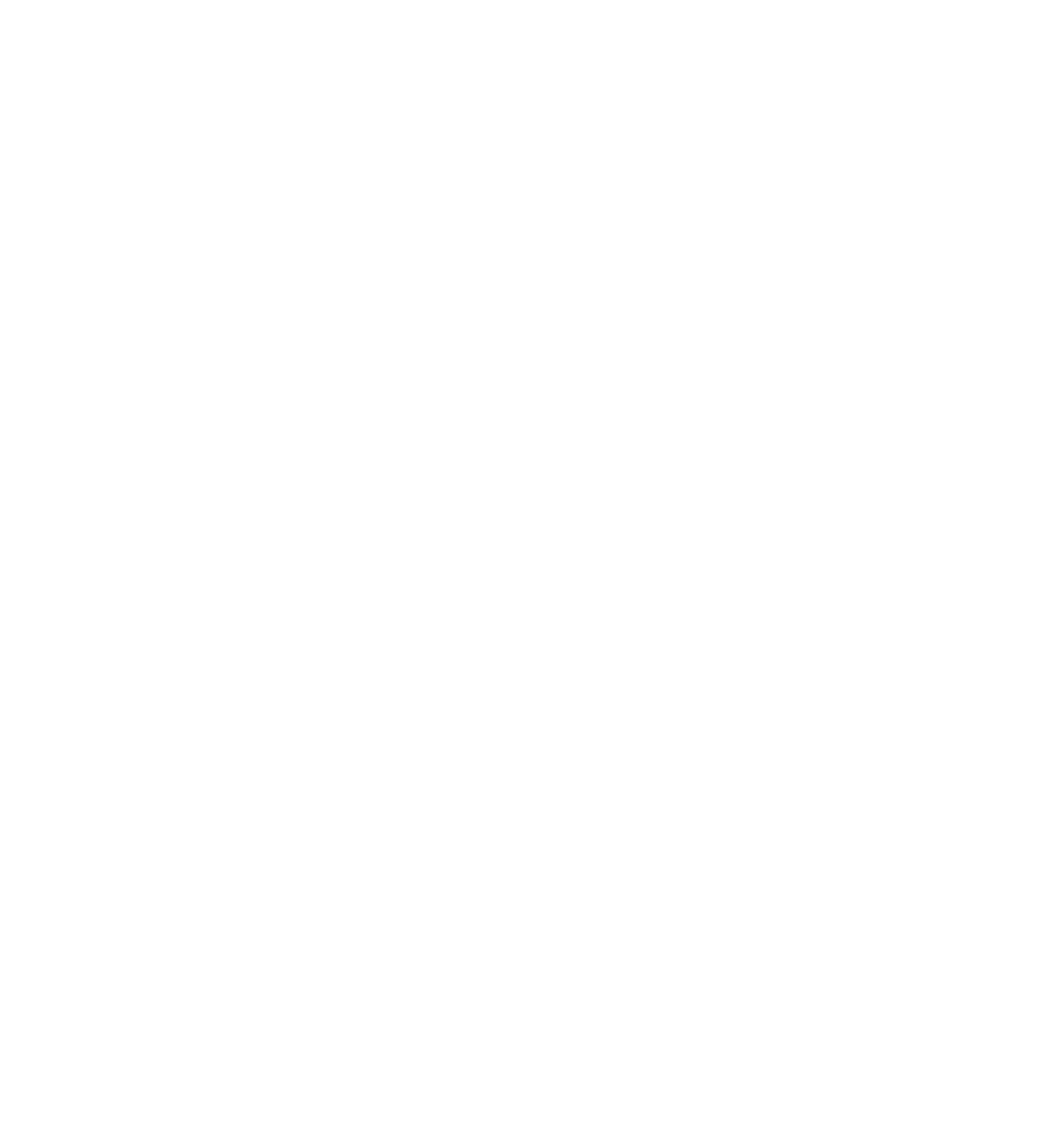
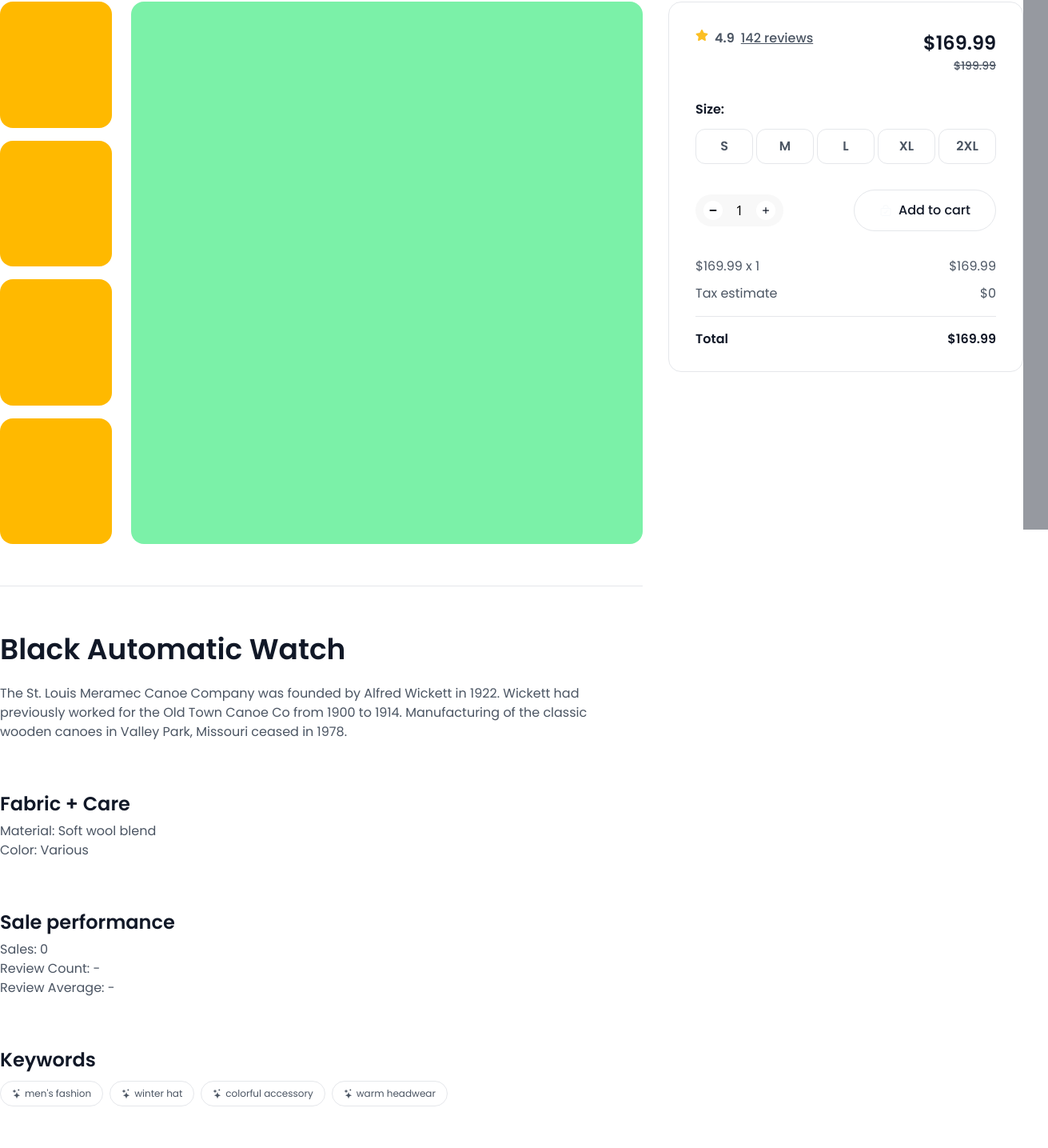
Before and after one commit to tanzim-me/nexton-ecommerce, a React (Vite) app: page /product in a window 1280 px wide. Before the commit this address had no page. Shown: the part 138-1573 px from the top of the page at 80% size, 1311 px wide, since content can reach past the window. Before the commit the page ends 800 px from the top, so only its background shows below. Built offline with nearby package versions, Linux system fonts and the light colour scheme; no server answers.

Commit message:
made the product page with 3 new components(ProductImage, ProductPrice, ProductDetails) and 1 previous component(ProductSlider), no all functionalities implemented yet

```diff
--- a/src/App.jsx
+++ b/src/App.jsx
@@ -7,12 +7,14 @@
 import Explore from './pages/Explore'
 import Login from './pages/Login'
 import Registration from './pages/Registration'
+import Product from './pages/Product'
 
 const App = () => {
 
   const myRoute = createBrowserRouter(createRoutesFromElements(
     <Route path="/" element={<Layout1 />}>
       <Route index element={<Home />} />
+      <Route path="/product" element={<Product />} />
       <Route path="/checkout" element={<CheckOut />} />
       <Route path="/explore" element={<Explore />} />
       <Route path="/login" element={<Login />} />
--- /dev/null
+++ b/src/components/ProductDetails.jsx
@@ -0,0 +1,54 @@
+import React from "react";
+import { BsStars } from "react-icons/bs";
+
+export default function ProductDetails() {
+  return (
+    <section>
+      <h2 className="font-poppins font-semibold text-[36px] text-theme mb-4">
+        Black Automatic Watch
+      </h2>
+      <p className="w-[735px] h-18 font-poppins font-normal text-[16px] text-secondary mb-15">
+        The St. Louis Meramec Canoe Company was founded by Alfred Wickett in
+        1922. Wickett had previously worked for the Old Town Canoe Co from 1900
+        to 1914. Manufacturing of the classic wooden canoes in Valley Park,
+        Missouri ceased in 1978.
+      </p>
+      <h2 className="font-poppins font-semibold text-[24px] text-theme mb-1">
+        Fabric + Care
+      </h2>
+      <div className="font-poppins font-normal text-[16px] text-secondary mb-15">
+        <p>Material: Soft wool blend</p>
+        <p>Color: Various</p>
+      </div>
+      <h2 className="font-poppins font-semibold text-[24px] text-theme mb-1">
+        Sale performance
+      </h2>
+      <div className="font-poppins font-normal text-[16px] text-secondary mb-15">
+        <p>Sales: 0</p>
+        <p>Review Count: -</p>
+        <p>Review Average: -</p>
+      </div>
+      <h2 className="font-poppins font-semibold text-[24px] text-theme mb-2">
+        Keywords
+      </h2>
+      <div className="font-poppins font-normal text-[12px] text-secondary flex gap-2 items-center">
+        <button className="h-8 rounded-full border border-[#E5E7EB] px-3.5 flex gap-1 justify-center items-center">
+          <BsStars />
+          men's fashion
+        </button>
+        <button className="h-8 rounded-full border border-[#E5E7EB] px-3.5 flex gap-1 justify-center items-center">
+          <BsStars />
+          winter hat
+        </button>
+        <button className="h-8 rounded-full border border-[#E5E7EB] px-3.5 flex gap-1 justify-center items-center">
+          <BsStars />
+          colorful accessory
+        </button>
+        <button className="h-8 rounded-full border border-[#E5E7EB] px-3.5 flex gap-1 justify-center items-center">
+          <BsStars />
+          warm headwear
+        </button>
+      </div>
+    </section>
+  );
+}
--- /dev/null
+++ b/src/components/ProductImage.jsx
@@ -0,0 +1,17 @@
+import React from "react";
+
+export default function ProductImage() {
+  return (
+      <div className="w-[804px] h-[678px] flex gap-6 justify-between">
+        <div className="flex flex-col gap-4">
+          <div className="w-[140px] h-[158px] bg-amber-400 rounded-2xl"></div>
+          <div className="w-[140px] h-[158px] bg-amber-400 rounded-2xl"></div>
+          <div className="w-[140px] h-[158px] bg-amber-400 rounded-2xl"></div>
+          <div className="w-[140px] h-[158px] bg-amber-400 rounded-2xl"></div>
+        </div>
+        <div className="w-[640px] h-[678px] bg-green-300 rounded-2xl">
+          <img src="" alt="" />
+        </div>
+      </div>
+  );
+}
--- /dev/null
+++ b/src/components/ProductPrice.jsx
@@ -0,0 +1,121 @@
+import React, { useState } from "react";
+import { FaStar } from "react-icons/fa";
+import { IoBagCheckOutline } from "react-icons/io5";
+import { FaPlus } from "react-icons/fa6";
+import { FaMinus } from "react-icons/fa";
+
+export default function ProductPrice() {
+  const [selected, setSelected] = useState();
+  const [quantity, setQuantity] = useState(1);
+
+  function increaseQuantity() {
+    setQuantity(quantity + 1);
+  }
+
+  function decreaseQuantity() {
+    if (quantity > 1) {
+      setQuantity(quantity - 1);
+    }
+  }
+
+  return (
+    <div className="w-[460px] h-[463px] rounded-2xl border border-[#E5E7EB] p-[33px]">
+      <div className="flex justify-between mb-8">
+        <div className="font-poppins text-[16px] text-secondary flex gap-2">
+          <FaStar className="text-[16px] text-[#FBBF24]" />
+          <p className="font-semibold">4.9</p>
+          <p className="font-medium underline">142 reviews</p>
+        </div>
+        <div className="flex flex-col items-end">
+          <h2 className="font-poppins font-semibold text-[24px] text-theme">
+            $169.99
+          </h2>
+          <p className="font-poppins font-medium text-[14px] text-secondary line-through">
+            $199.99
+          </p>
+        </div>
+      </div>
+      <div className="mb-8">
+        <h2 className="font-poppins font-semibold text-[16px] text-theme mb-3">
+          Size: {selected}
+        </h2>
+        <div className="flex justify-between ">
+          <button
+            onClick={() => setSelected("S")}
+            className={`w-[72px] h-11 rounded-xl border border-[#E5E7EB] flex justify-center items-center font-poppins font-semibold text-[16px] text-secondary hover:bg-theme hover:text-white transition duration-300 ${
+              selected == "S" && "bg-[#0EA5E9] text-white"
+            }`}
+          >
+            S
+          </button>
+          <button
+            onClick={() => setSelected("M")}
+            className={`w-[72px] h-11 rounded-xl border border-[#E5E7EB] flex justify-center items-center font-poppins font-semibold text-[16px] text-secondary hover:bg-theme hover:text-white transition duration-300 ${
+              selected == "M" && "bg-[#0EA5E9] text-white"
+            }`}
+          >
+            M
+          </button>
+          <button
+            onClick={() => setSelected("L")}
+            className={`w-[72px] h-11 rounded-xl border border-[#E5E7EB] flex justify-center items-center font-poppins font-semibold text-[16px] text-secondary hover:bg-theme hover:text-white transition duration-300 ${
+              selected == "L" && "bg-[#0EA5E9] text-white"
+            }`}
+          >
+            L
+          </button>
+          <button
+            onClick={() => setSelected("XL")}
+            className={`w-[72px] h-11 rounded-xl border border-[#E5E7EB] flex justify-center items-center font-poppins font-semibold text-[16px] text-secondary hover:bg-theme hover:text-white transition duration-300 ${
+              selected == "XL" && "bg-[#0EA5E9] text-white"
+            }`}
+          >
+            XL
+          </button>
+          <button
+            onClick={() => setSelected("2XL")}
+            className={`w-[72px] h-11 rounded-xl border border-[#E5E7EB] flex justify-center items-center font-poppins font-semibold text-[16px] text-secondary hover:bg-theme hover:text-white transition duration-300 ${
+              selected == "2XL" && "bg-[#0EA5E9] text-white"
+            }`}
+          >
+            2XL
+          </button>
+        </div>
+      </div>
+      <div className="flex justify-between items-center mb-8">
+        <div className="w-[110px] h-10 bg-[#F8F8F8] rounded-full flex gap-4 justify-center items-center">
+          <button
+            onClick={decreaseQuantity}
+            className="w-6 h-6 bg-white rounded-full text-[10px] text-theme flex justify-center items-center hover:bg-theme hover:text-white duration-300 active:scale-110"
+          >
+            <FaMinus />
+          </button>
+          <p>{quantity}</p>
+          <button
+            onClick={increaseQuantity}
+            className="w-6 h-6 bg-white rounded-full text-[10px] text-theme flex justify-center items-center hover:bg-theme hover:text-white duration-300 active:scale-110"
+          >
+            <FaPlus />
+          </button>
+        </div>
+        <button className="w-[178px] h-[52px] border border-[#E5E7EB] rounded-full font-poppins font-medium text-[16px] text-theme flex gap-2 justify-center items-center hover:bg-theme hover:text-white duration-300">
+          <IoBagCheckOutline className="text-[#F8FAFC]" />
+          Add to cart
+        </button>
+      </div>
+      <div className="font-poppins font-normal text-[16px] text-secondary flex justify-between items-center mb-2.5">
+        <p>$169.99 x 1</p>
+        <p>$169.99</p>
+      </div>
+      <div className="font-poppins font-normal text-[16px] text-secondary flex justify-between items-center mb-4">
+        <p>Tax estimate</p>
+        <p>$0</p>
+      </div>
+      <hr className="text-[#E5E7EB] mb-4" />
+      <div className="font-poppins font-semibold text-[16px] text-theme flex justify-between items-center">
+        <p>Total</p>
+        <p>$169.99</p>
+      </div>
+    </div>
+  );
+}
--- /dev/null
+++ b/src/pages/Product.jsx
@@ -0,0 +1,20 @@
+import React from "react";
+import ProductImage from "../components/ProductImage";
+import ProductPrice from "../components/ProductPrice";
+import ProductDetails from "../components/ProductDetails";
+import ProductSlider from "../components/ProductSlider";
+
+export default function Product() {
+  return (
+    <main className="container">
+      <div className="flex gap-8 justify-between mt-10">
+        <ProductImage />
+        <ProductPrice />
+      </div>
+      <hr className="w-[804px] text-[#E5E7EB] my-13" />
+      <ProductDetails />
+      <h2 className="font-poppins font-semibold text-[36px] text-theme mt-24 mb-10">Recommended products</h2>
+      <ProductSlider />
+    </main>
+  );
+}
```
